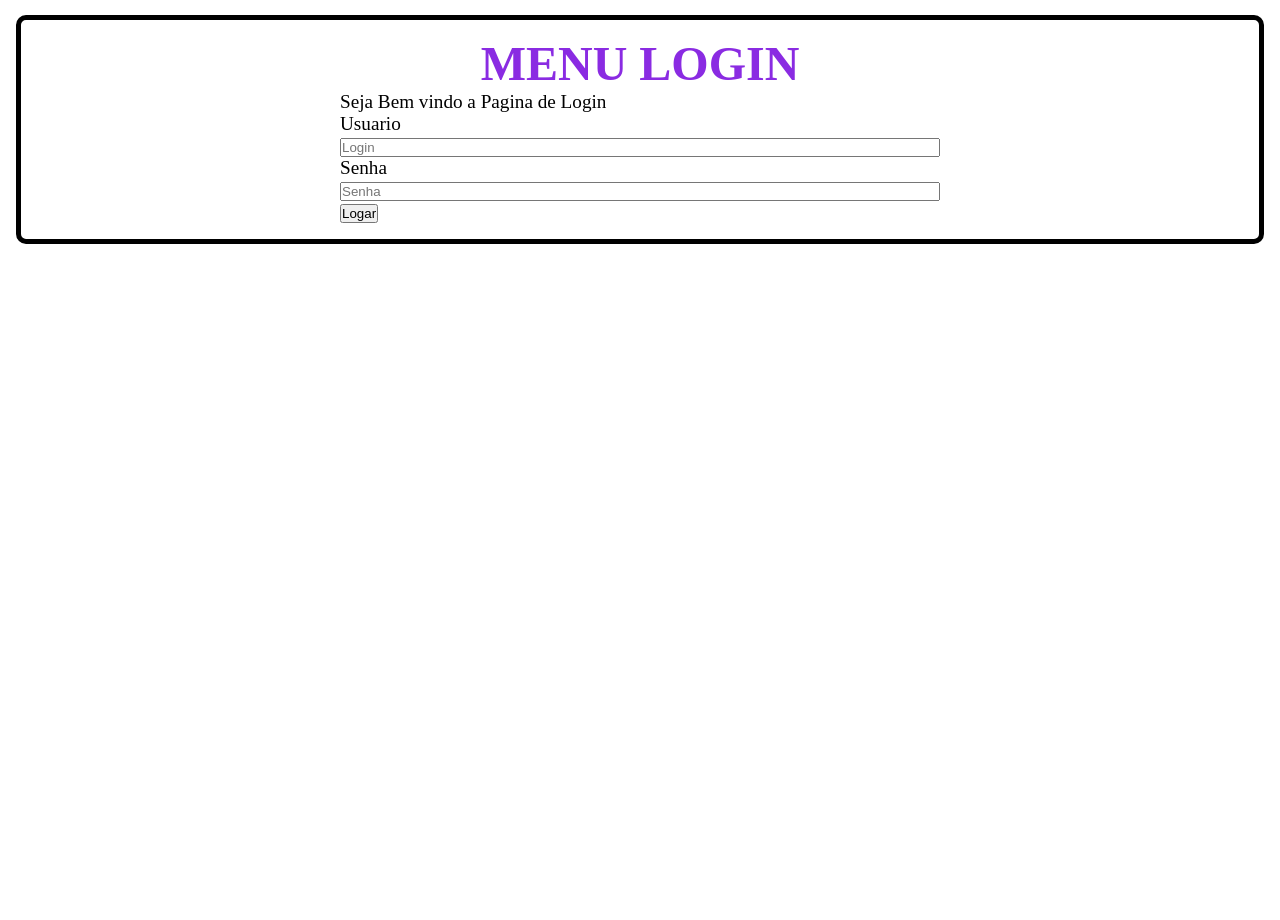
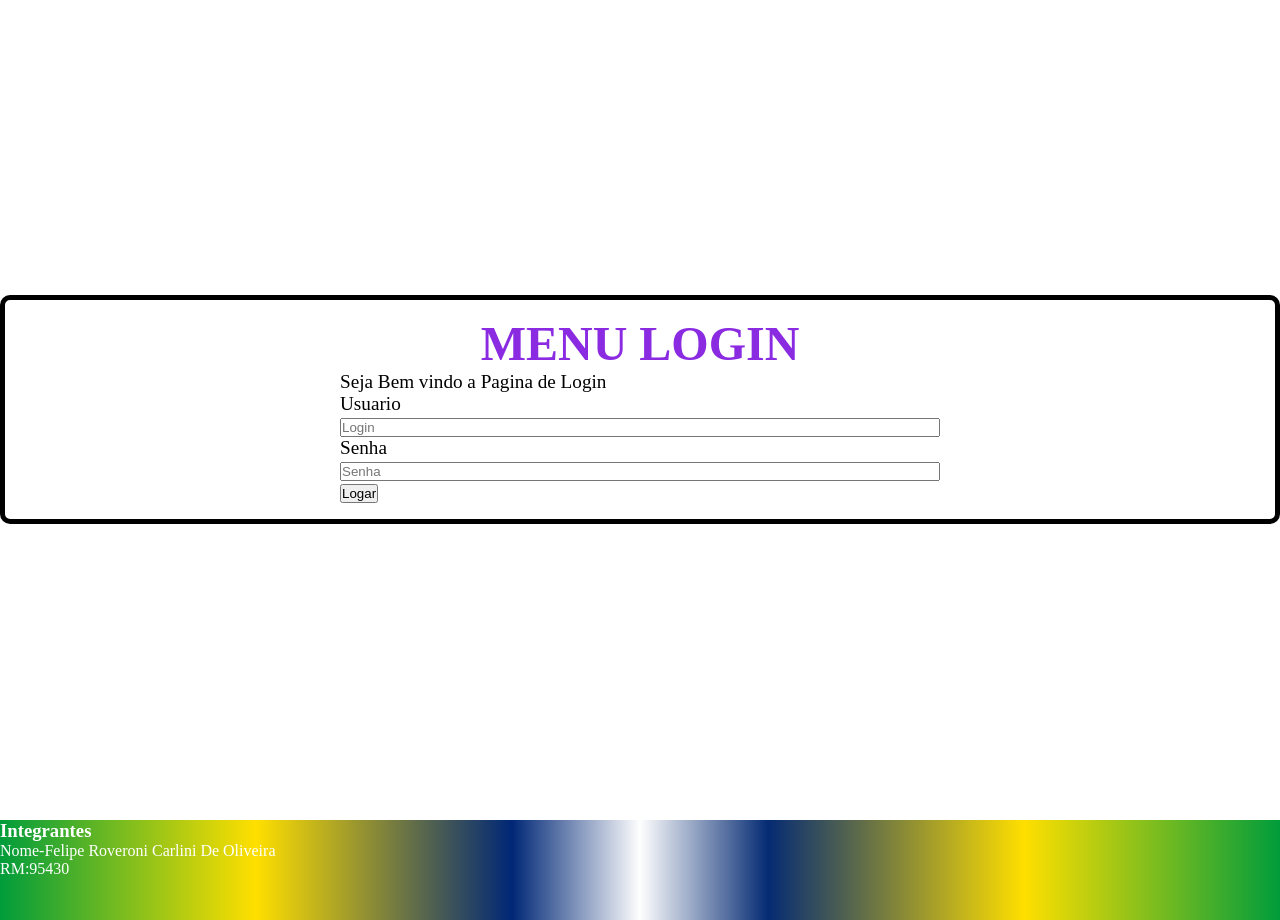
Before and after one commit to FelipeRoveroni/FIAP-na-Copa, a React (Create React App) app in the folder fiap-na-copa/: page /login in a window 1280 px wide. Shown: the part 58-978 px from the top of the page. Before the commit the page ends 800 px from the top, so only its background shows below. Built offline with nearby package versions, Linux system fonts and the light colour scheme.

Commit message:
Alterações Realizadas

```diff
--- a/fiap-na-copa/src/App.jsx
+++ b/fiap-na-copa/src/App.jsx
@@ -2,6 +2,7 @@ import React from "react";
 import Menu from "./components/Menu";
 import MainRouts from "./routes/MainRoutes";
 import { AppComponente } from "./style/style";
+import Rodape from "./components/Rodape";
 import './App.css'
 
 
@@ -9,8 +10,11 @@ export default function App() {
     return(
       <>
         <AppComponente>
-          <h1>FIAP na COPA</h1><Menu/></AppComponente>
+          <h1>FIAP na COPA</h1>
+          <Menu/>
+          </AppComponente>
         <MainRouts/>
+        <Rodape/>
       </>
     );
 }
--- a/fiap-na-copa/src/components/Home.jsx
+++ b/fiap-na-copa/src/components/Home.jsx
@@ -1,21 +1,13 @@
 import React from "react";
-import { useEffect } from "react";
+
 
 
 export default function Home(){
-   const verificar = sessionStorage.getItem("usuario-validado");
-
-   useEffect((verificar) =>{
-      if(verificar == null){
-         window.location = "/";
-      }
-   }, []);
-
-   return(
-    <div>
-      Home
-      <p>Bem vindo usuario : {verificar}</p>
-      </div>
-   );
+  return(
+   <div>
+      <h1>Copa Do Mundo!</h1>
+      <p></p>
+   </div>
+  )
 
 }
--- a/fiap-na-copa/src/components/Menu.jsx
+++ b/fiap-na-copa/src/components/Menu.jsx
@@ -3,18 +3,13 @@ import { Link } from "react-router-dom";
 import { MenuComponente} from "../style/style";
 
 export default function Menu(){
-
-    const logout = ()=>{
-        sessionStorage.removeItem("usuario-validade");
-        window.location = "/";
-    }
     const usuario = sessionStorage.getItem("usuario-validado");
     return(
         <MenuComponente>
             <nav>
                 <ul>
                     <li>
-                        <Link to='/home'>Home</Link>
+                        <Link to='/'>Home</Link>
                     </li>
                     <li>
                         <Link to='/FigurinhasNac'>Figurinhas Nacionais</Link>
@@ -23,7 +18,7 @@ export default function Menu(){
                         <Link to='FigurinhasInt'>Figurinhas Internacionais</Link>
                     </li>
                     <li>
-                        <button onClick={logout}>{usuario} Login</button>
+                        <Link to='login'><button>{usuario} Login</button></Link>
                     </li>
                 </ul>
             </nav>
--- a/fiap-na-copa/src/components/Rodape.jsx
+++ b/fiap-na-copa/src/components/Rodape.jsx
@@ -1,16 +1,17 @@
 import React from 'react'
+import { FooterComponente } from '../style/style'
 
 
 export default function Rodape() {
   return (
-            <div>
+            <FooterComponente>
                 <h3>Integrantes</h3>
-                <ul>
-                    <li>
-                        <p>Nome-Felipe Roveroni Carliini De Oliveira</p>
+                    <ul>
+                        <li>
+                        <p>Nome-Felipe Roveroni Carlini De Oliveira</p>
                         <p>RM:95430</p>
-                    </li>
-                </ul>
-            </div>
+                        </li>
+                    </ul>
+            </FooterComponente>
   )
 }
--- a/fiap-na-copa/src/style/style.js
+++ b/fiap-na-copa/src/style/style.js
@@ -3,11 +3,12 @@ import styled from "styled-components";
 
 
 export const LoginComponente = styled.section`
+    /* min-height: 100vh; */
     border: 5px solid black;
     border-radius: 10px;
     color: black;
     font-size: 1.2rem;
-    margin: 1rem;
+    margin:  18.5rem 0rem;
     padding: 1rem 1rem;
     display: grid;
     h1{
@@ -59,7 +60,20 @@ export const MenuComponente = styled.header`
             box-shadow: 0 0 40px 40px #3498db inset, 0 0 0 0 #3498db;
             -webkit-transition: all 150ms ease-in-out;
             transition: all 150ms ease-in-out;
+            padding: 10px 20px;
+            :hover{
+                box-shadow: 0 0 10px 0 #3498db inset, 0 0 10px 4px #3498db;
+            }
         }
 
     }
 `;
+
+export const FooterComponente = styled.section`
+    background: rgb(0,156,59);
+    background: linear-gradient(90deg, rgba(0,156,59,1) 0%, rgba(255,223,0,1) 20%, rgba(0,39,118,1) 40%, rgba(254,254,254,1) 50%, rgba(5,43,115,1) 60%, rgba(255,223,0,1) 80%, rgba(0,156,59,1) 100%);
+    color: #FFF;
+    width: 100%;
+    height: 100px;
+    text-align: start;
+`;
```
Also changed, not shown: fiap-na-copa/src/App.css (line endings or trailing spaces).
